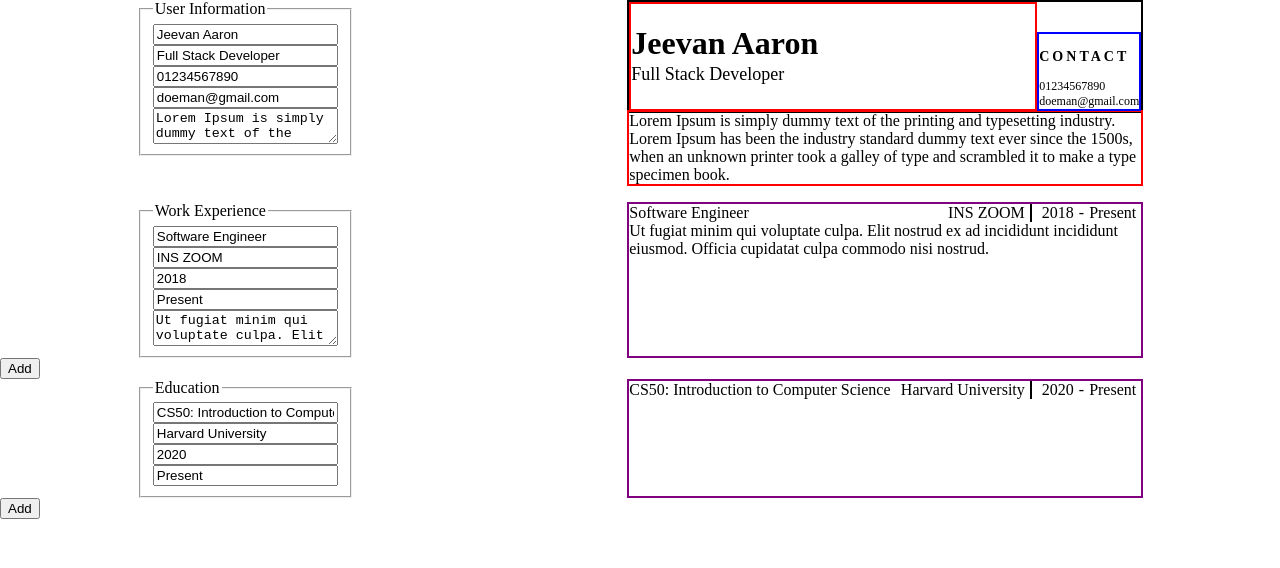
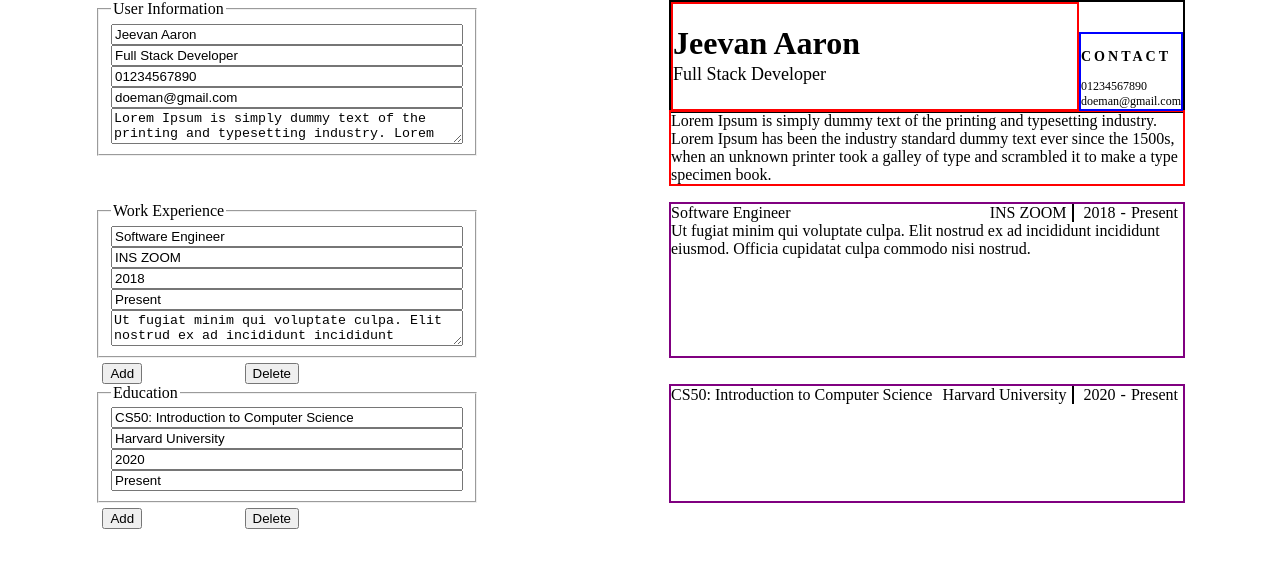
Before and after one commit to aaronsww/cv-application, a React (Vite) app: page / in a window 1280 px wide. Shown: the top 568 px of the page. Built offline with nearby package versions, Linux system fonts and the light colour scheme.

Commit message:
feat: added delete button

```diff
--- a/src/App.jsx
+++ b/src/App.jsx
@@ -1,31 +1,38 @@
-import React , {useState} from 'react';
-import './App.css'
-import General from './components/General';
-import Exp from './components/Exp';
-import Edu from './components/Edu';
+import React, { useState } from "react";
+import "./App.css";
+import General from "./components/General";
+import Exp from "./components/Exp";
+import Edu from "./components/Edu";
 
 function App() {
-
   const [countEdu, setCount] = useState(1);
   const [countExp, setCount2] = useState(1);
 
-  let expRows = []
-  for(let i = 0; i < countEdu; i++)
-    expRows.push( <Exp/>)
+  let expRows = [];
+  for (let i = 0; i < countEdu; i++) expRows.push(<Exp />);
 
-    let eduRows = []
-  for(let i = 0; i < countExp; i++)
-    eduRows.push( <Edu/>)
+  let eduRows = [];
+  for (let i = 0; i < countExp; i++) eduRows.push(<Edu />);
 
-  return(
-    <div >
+  return (
+    <div>
       <General />
       {expRows}
-        <button onClick= {() =>  setCount(countEdu + 1)}>Add</button>
+      <button className="addBtn" onClick={() => setCount(countEdu + 1)}>
+        Add
+      </button>
+      <button className="addBtn" onClick={() => setCount(countEdu - 1)}>
+        Delete
+      </button>
       {eduRows}
-        <button onClick={() => setCount2(countExp + 1)}>Add</button>
+      <button className="addBtn" onClick={() => setCount2(countExp + 1)}>
+        Add
+      </button>
+      <button className="addBtn" onClick={() => setCount2(countExp - 1)}>
+        Delete
+      </button>
     </div>
-  )
+  );
 }
 
 export default App;
--- a/src/components/Edu.jsx
+++ b/src/components/Edu.jsx
@@ -6,6 +6,7 @@ function Exp() {
 
   return (
     <div  className='mainContainer'>
+        <div className='informationContainer'>
           <fieldset>
             <legend>Education</legend>
             <input type='text' value={eduInfo.course} onChange={(e) => setEduInfo({...eduInfo, course : e.target.value})}/>
@@ -13,6 +14,7 @@ function Exp() {
             <input type='text' value={eduInfo.startDate} onChange={e => setEduInfo({...eduInfo, startDate : e.target.value})}/>
             <input type='text' value={eduInfo.endDate} onChange={e => setEduInfo({...eduInfo, endDate : e.target.value})}/>
           </fieldset>
+        </div>
         <EduDisplay data={eduInfo} />
     </div>
   )
--- a/src/components/Exp.jsx
+++ b/src/components/Exp.jsx
@@ -13,17 +13,22 @@ function Exp() {
 
   return (
     <div className="mainContainer">
+      <div className="informationContainer">
         <fieldset>
           <legend>Work Experience</legend>
           <input
             type="text"
             value={expInfo.position}
-          onChange={(e) => setExpInfo({ ...expInfo, position: e.target.value })}
+            onChange={(e) =>
+              setExpInfo({ ...expInfo, position: e.target.value })
+            }
           />
           <input
             type="text"
             value={expInfo.company}
-          onChange={(e) => setExpInfo({ ...expInfo, company: e.target.value })}
+            onChange={(e) =>
+              setExpInfo({ ...expInfo, company: e.target.value })
+            }
           />
           <input
             type="text"
@@ -43,6 +48,7 @@ function Exp() {
             }
           />
         </fieldset>
+      </div>
       <ExpDisplay data={expInfo} />
     </div>
   );
--- a/src/components/General.jsx
+++ b/src/components/General.jsx
@@ -14,8 +14,8 @@ function General() {
   }
   return(
       <div className='mainContainer'>
-        <div>
-            <fieldset>
+        <div className='informationContainer'>
+            <fieldset >
               <legend>User Information</legend>
               <input type='text' value={info.name} onChange={(e) => handleInfo(e, info.name)}/>
               <input type='text' value={info.post} onChange={e => setInfo({...info, post : e.target.value})}/>
```
Lines whose indentation alone changed are shown as unchanged.
